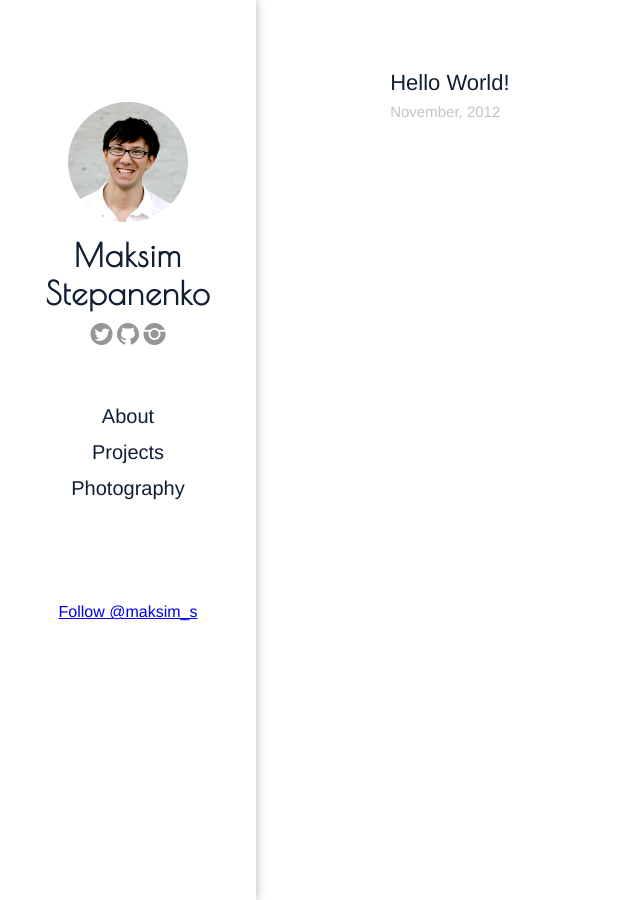
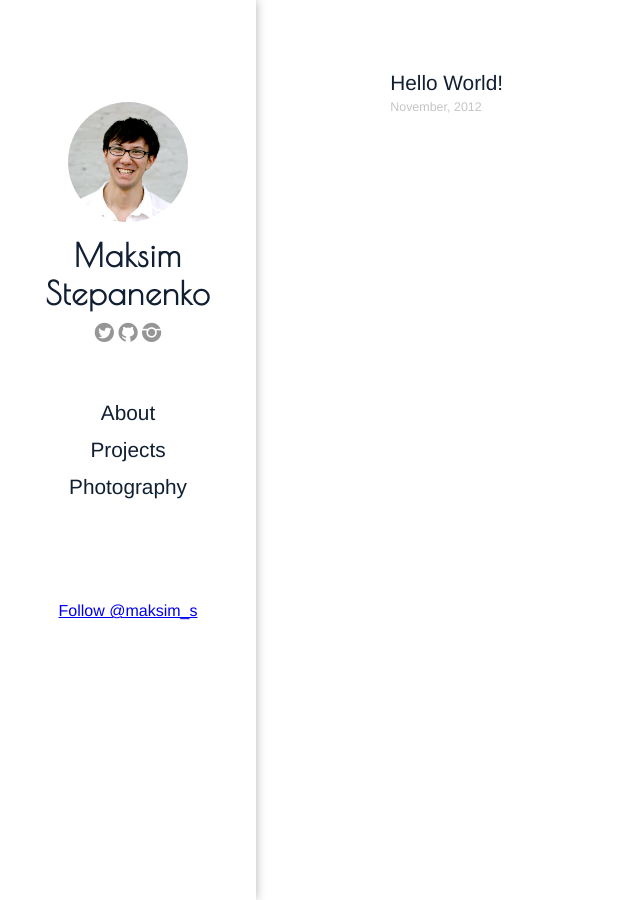
Before and after one commit to maksim-s/maksim-s.github.com, a Jekyll site: the page built from index.html, in a window 1280 px wide. Shown: the whole page, without its empty margins (0-640 px from the left). Built offline with Jekyll 4.4.1, drawn with Linux system fonts in a browser that asks for light colours; comment, search, counter and statistics services are not loaded.

Commit message:
mobile version

```diff
--- a/css/main.css
+++ b/css/main.css
@@ -1,5 +1,8 @@
 @charset "UTF-8";
 
+body {
+  font-size: 100%;
+}
 .sidebar {
   position: fixed;
   left: 0;
@@ -32,7 +35,7 @@
 
 .sidebar-name {
   font-family: 'Poiret One', sans-serif;
-  font-size: 200%;
+  font-size: 2em;
   font-weight: 900;
   letter-spacing: 1px;
   margin: auto;
@@ -51,7 +54,7 @@
 
 .sidebar-social a {
   text-decoration: none;
-  font-size: 22px;
+  font-size: 1.2em;
   color: #969696;
 }
 
@@ -72,7 +75,7 @@
   padding: 3px 0;
   font-family: Helvetica, sans-serif;
   color: #111F33;
-  font-size: 20px;
+  font-size: 1.3em;
   display: block;
   text-decoration: none;
 }
@@ -111,7 +114,7 @@
   color: #111F33;
   font-family: "Poiret One", sans-serif;
   font-weight: 900;
-  font-size: 40px;
+  font-size: 2.5em;
   margin: 18px 0 5px 0;
 }
 .content h1 a {
@@ -122,7 +125,7 @@
   color: #111F33;
   font-family: Helvetica, sans-serif;
   font-weight: 500;
-  font-size: 30px;
+  font-size: 2em;
   margin-bottom: 15px;
 }
 .content h2 a {
@@ -133,7 +136,7 @@
   color: #111F33;
   font-family: Helvetica, sans-serif;
   font-weight: 500;
-  font-size: 22px;
+  font-size: 1.5em;
   padding-bottom: 5px;
   margin-bottom: 5px;
 }
@@ -143,7 +146,7 @@
 }
 .content p {
   color: #111F33;
-  font-size: 16px;
+  font-size: 1em;
   margin-top: 0;
   margin-bottom: 10px;
   line-height: 1.7em;
@@ -157,7 +160,7 @@
   color: #008BE5;
 }
 .content p code {
-  font-size: 12px;
+  font-size: 0.9em;
   background-color: #eeeeee;
   border: 1px solid #777777;
   border-radius: 3px;
@@ -187,7 +190,7 @@
   margin-bottom: 0px;
   color: #111F33;
   font-style: italic;
-  font-size: 15px;
+  font-size: 0.9em;
 }
 .content blockquote cite:before {
   content: '— '; }
@@ -200,7 +203,7 @@
 .content .byline {
   margin-bottom: 40px;
   padding-left: 0px;
-  font-size: 15px;
+  font-size: 0.9em;
   font-weight: 600;
   color: #C4C4C4;
   font-family: "Poiret One", sans-serif;
@@ -214,7 +217,7 @@
   padding: 0;
 }
 .content .listing li {
-  font-size: 22px;
+  font-size: 1.3em;
   list-style: none;
   padding: 5px 3px;
   margin: 0;
@@ -223,12 +226,13 @@
 }
 
 .content .listing .date {
-  font-size: 15px;
+  font-size: 0.6em;
   color: #C4C4C4;
   font-family: Helvetica, sans-serif;
+
 }
 .content .listing .project-description {
-  font-size: 15px;
+  font-size: 0.8em;
   color: #111F33;
   font-family: Helvetica, sans-serif;
   weight: 400;
@@ -254,11 +258,11 @@
   }
   .sidebar .sidebar-name {
     letter-spacing: 0.5px;
-    font-size: 175%;
+    font-size: 1.75em;
   }
   .sidebar .sidebar-nav a {
     padding: 2px 0;
-    font-size: 17px;
+    font-size: 1.1em;
   }
 
 }
@@ -273,11 +277,11 @@
   }
   .sidebar .sidebar-name {
     letter-spacing: 0.5px;
-    font-size: 150%;
+    font-size: 1.5em;
   }
   .sidebar .sidebar-nav a {
     padding: 2px 0;
-    font-size: 15px;
+    font-size: 1em;
   }
 
 }
@@ -298,17 +302,16 @@
   }
   .sidebar .sidebar-name {
     letter-spacing: 0.5px;
-    font-size: 150%;
+    font-size: 1.5em;
   }
   .sidebar .sidebar-nav a {
     padding: 2px 0;
-    font-size: 15px;
+    font-size: 1em;
   }
 
   .content {
-    width: 95%;
-    margin-bottom: 5%;
-    margin-top: 5%;
+    width: 100%;
+    margin: 0;
   }
 
 }
```
